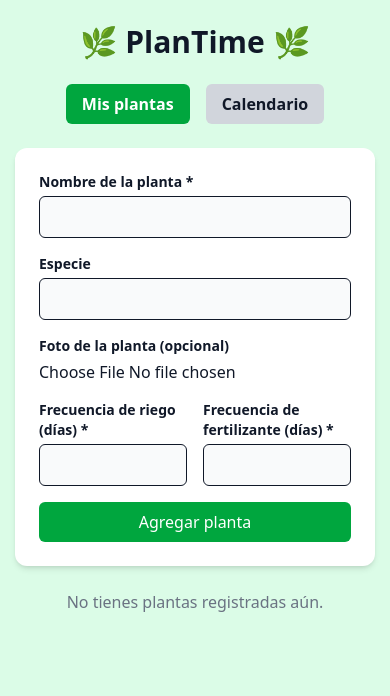
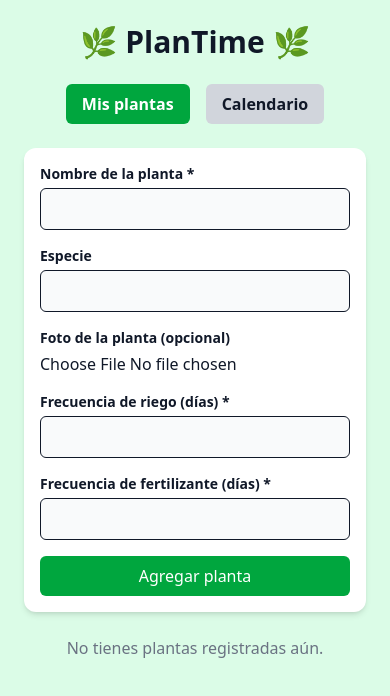
Before and after one commit to veronica-gi/planttime, a React (Vite) app: page / in a window 390 px wide. Shown: the top 696 px of the page. Built offline with nearby package versions, Linux system fonts and the light colour scheme.

Commit message:
feat: diseño responsive en PlantForm para móviles

```diff
--- a/src/ui/components/PlantForm.tsx
+++ b/src/ui/components/PlantForm.tsx
@@ -43,7 +43,10 @@ export function PlantForm({ onAdd }: PlantFormProps) {
   }
 
   return (
-    <form onSubmit={handleSubmit} className="space-y-4 bg-white dark:bg-zinc-800 p-6 rounded-xl shadow-md">
+    <form
+      onSubmit={handleSubmit}
+      className="space-y-4 bg-white dark:bg-zinc-800 p-4 sm:p-6 rounded-xl shadow-md w-full overflow-x-auto"
+    >
       <div>
         <label className="block text-sm font-semibold mb-1">Nombre de la planta *</label>
         <input
@@ -69,11 +72,16 @@ export function PlantForm({ onAdd }: PlantFormProps) {
         <label className="block text-sm font-semibold mb-1">Foto de la planta (opcional)</label>
         <input type="file" accept="image/*" onChange={handleImageChange} />
         {imagePreview && (
-          <img src={imagePreview} alt="Preview" className="mt-2 w-32 h-32 object-cover rounded-md" />
+          <img
+            src={imagePreview}
+            alt="Preview"
+            className="mt-2 w-full max-w-[150px] h-auto object-cover rounded-md"
+          />
         )}
       </div>
 
-      <div className="grid grid-cols-2 gap-4">
+      {/* Grid responsive: 1 columna en móviles, 2 en sm+ */}
+      <div className="grid grid-cols-1 sm:grid-cols-2 gap-4">
         <div>
           <label className="block text-sm font-semibold mb-1">Frecuencia de riego (días) *</label>
           <input
```
